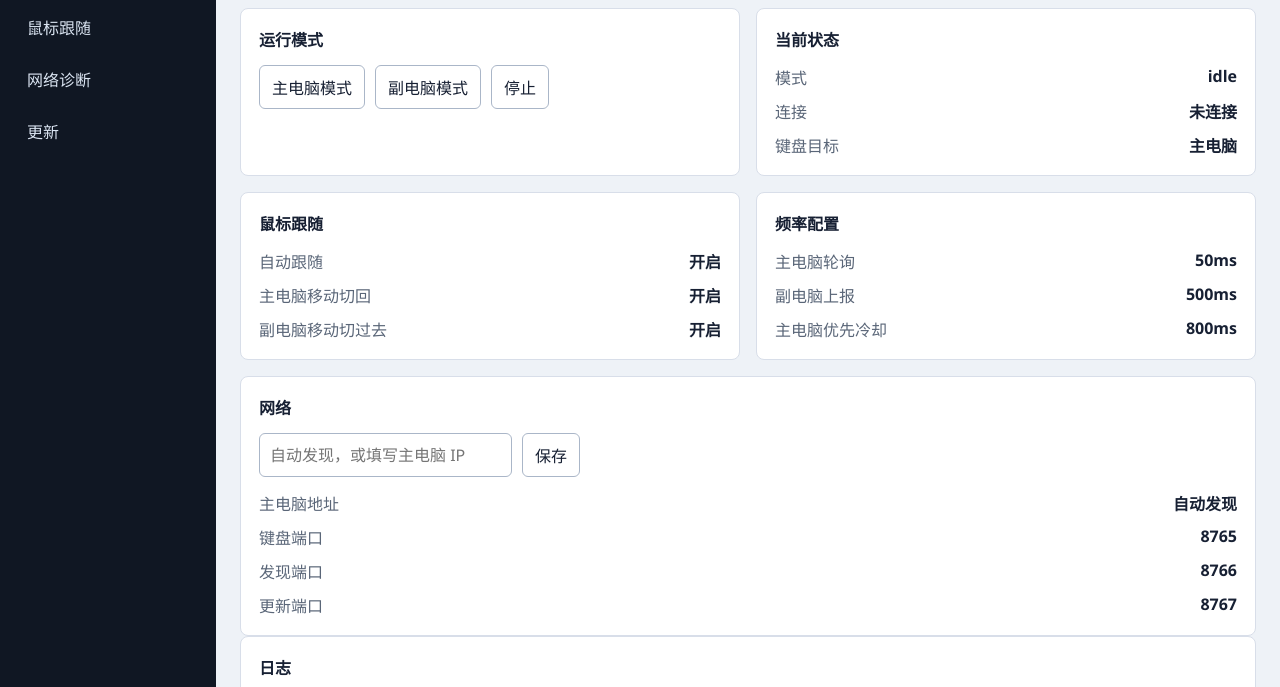
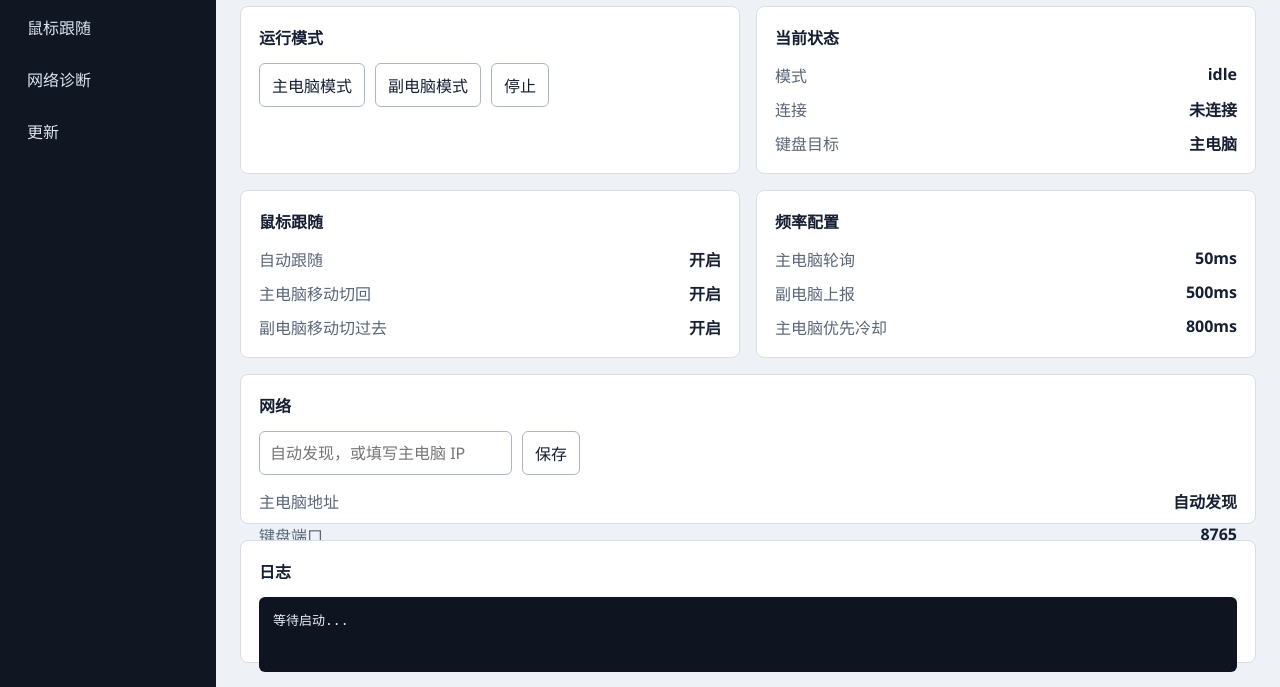
Before and after one commit to Yourset/devices-router, a website built with Vite: page apps/desktop-tauri/index.html in a window 1280 px wide. Shown: the part 113-800 px from the top of the page. Built offline with nearby package versions, Linux system fonts and the light colour scheme.

Commit message:
Constrain Tauri app layout scrolling

```diff
--- a/apps/desktop-tauri/src/styles.css
+++ b/apps/desktop-tauri/src/styles.css
@@ -6,6 +6,7 @@
 
 body {
   margin: 0;
+  overflow: hidden;
 }
 
 button {
@@ -31,9 +32,10 @@ input {
 }
 
 .shell {
-  min-height: 100vh;
+  height: 100vh;
   display: grid;
   grid-template-columns: 216px 1fr;
+  overflow: hidden;
 }
 
 .sidebar {
@@ -64,13 +66,18 @@ input {
 
 .content {
   padding: 24px;
+  min-height: 0;
+  overflow: hidden;
+  display: grid;
+  grid-template-rows: auto auto auto minmax(0, 1fr);
+  gap: 16px;
 }
 
 .topbar {
   display: flex;
   justify-content: space-between;
   align-items: center;
-  margin-bottom: 18px;
+  min-height: 48px;
 }
 
 h1,
@@ -105,7 +112,6 @@ h2 {
   display: grid;
   grid-template-columns: repeat(2, minmax(0, 1fr));
   gap: 16px;
-  margin-bottom: 16px;
 }
 
 .panel {
@@ -113,6 +119,7 @@ h2 {
   border: 1px solid #d8dee9;
   border-radius: 8px;
   padding: 18px;
+  min-height: 0;
 }
 
 .actions {
@@ -150,8 +157,7 @@ dd {
 }
 
 .log-panel pre {
-  min-height: 260px;
-  max-height: 360px;
+  height: 100%;
   overflow: auto;
   margin: 0;
   padding: 14px;
@@ -161,3 +167,9 @@ dd {
   white-space: pre-wrap;
   font: 13px/1.5 Consolas, "Microsoft YaHei UI", monospace;
 }
+
+.log-panel {
+  min-height: 0;
+  display: grid;
+  grid-template-rows: auto minmax(0, 1fr);
+}
```
